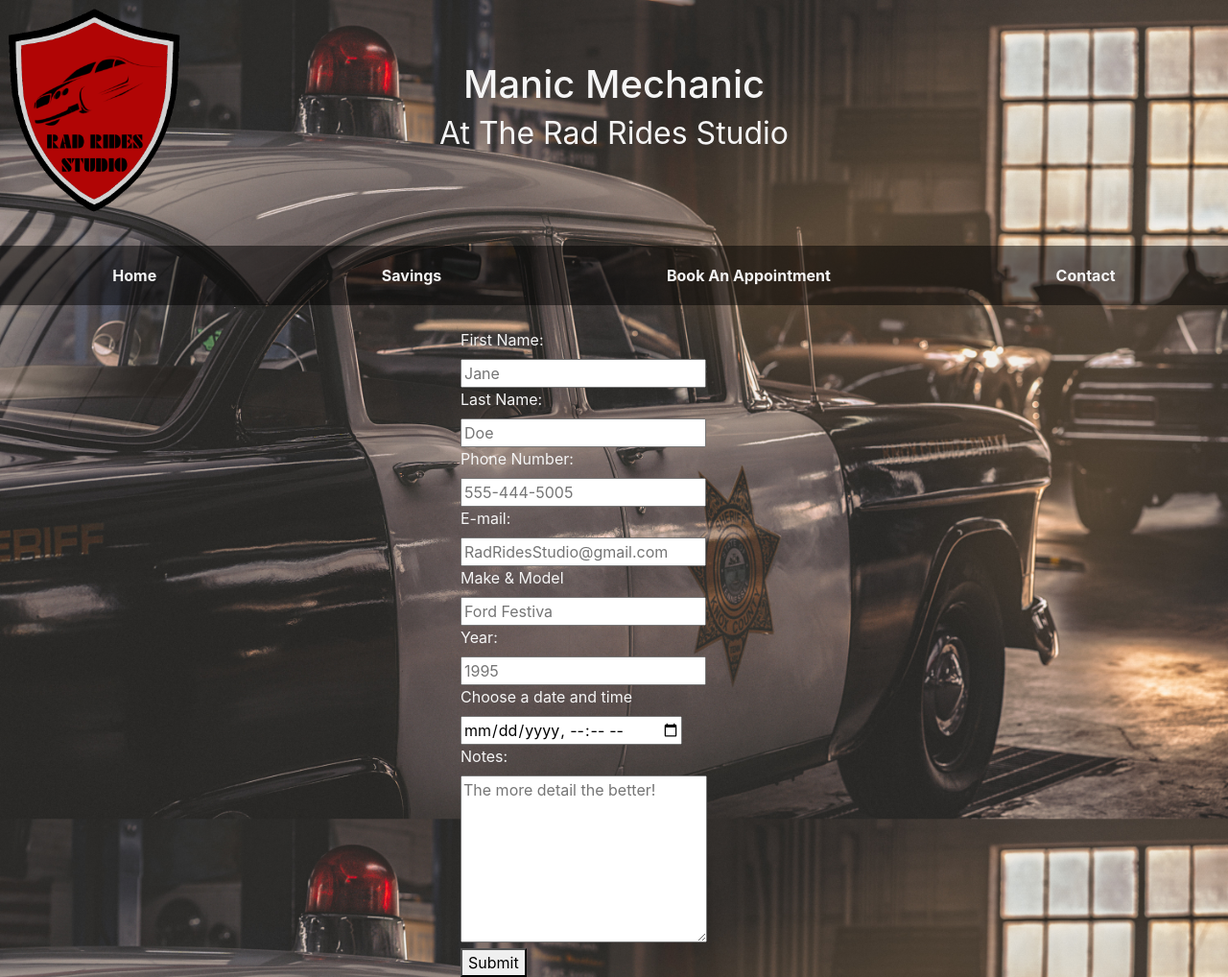
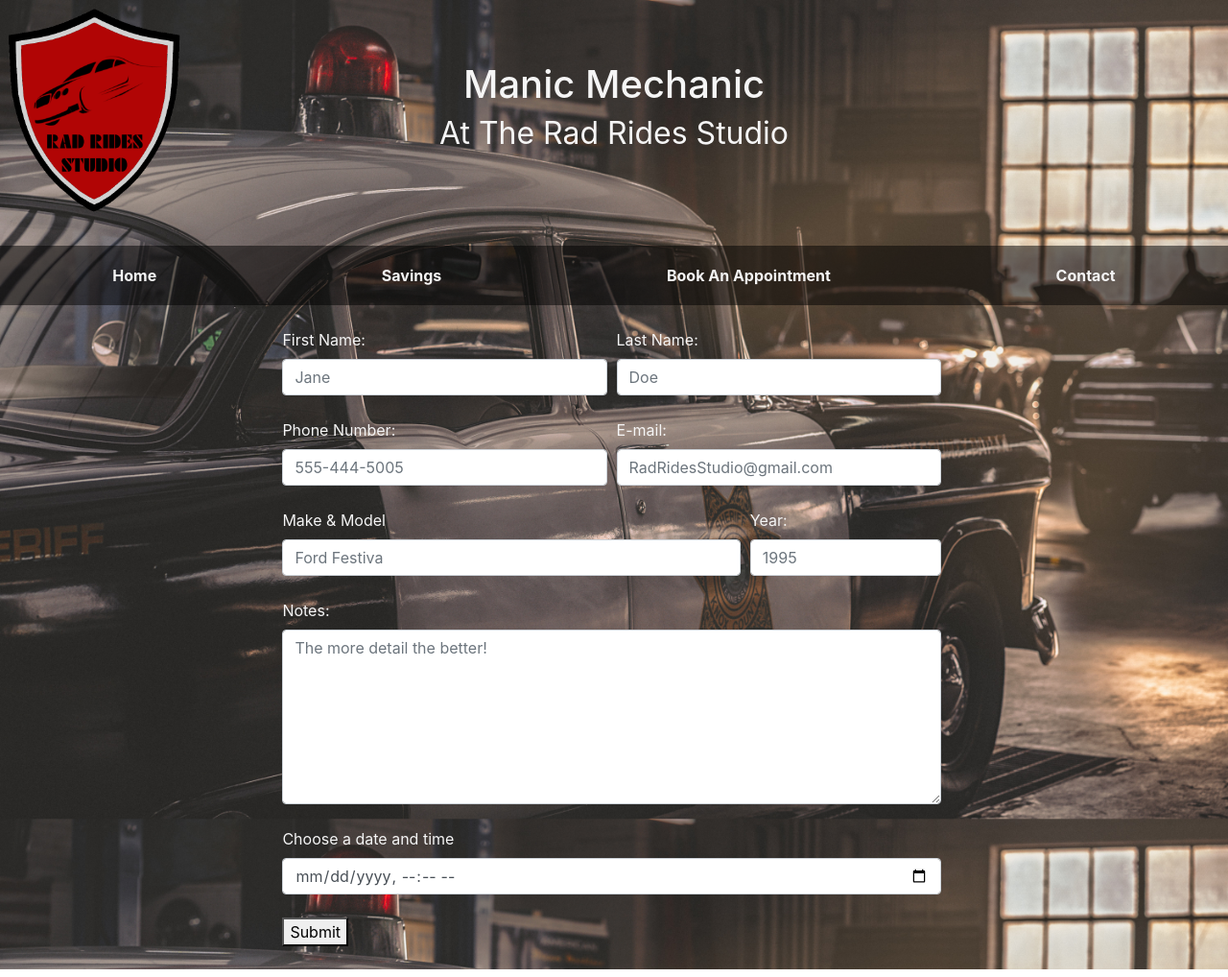
Before and after one commit to nylon-ducky/mechanic-website, a PHP site: page /appointment.html in a window 1280 px wide. Shown: the whole page at 96% size. Run offline with PHP 8.4, Linux system fonts and the light colour scheme.

Commit message:
form styling

```diff
--- a/appointment.html
+++ b/appointment.html
@@ -45,30 +45,60 @@
     </div>
 
     <form id="appointment-form" method="post" action="https://formsubmit.co/radridesstudio@gmail.com">
-        <label for="fname">First Name:</label><br />
-        <input type="text" id="fname" name="fname" placeholder="Jane" required><br />
 
-        <label for="lname">Last Name:</label><br />
-        <input type="text" id="lname" name="lname" placeholder="Doe" required><br />
+        <div class="form-row">
+            <div class="col-md-5">
+                <label for="fname">First Name:</label><br />
+                <input class="form-control" type="text" id="fname" name="fname" placeholder="Jane" required><br />
+            </div>
 
-        <label for="phone">Phone Number:</label><br />
-        <input type="tel" id="phone" name="phone" placeholder="555-444-5005" pattern="[0-9]{3}-[0-9]{3}-[0-9]{4}"><br />
+            <div class="col-md-5">
+                <label for="lname">Last Name:</label><br />
+                <input class="form-control" type="text" id="lname" name="lname" placeholder="Doe" required><br />
+            </div>
+        </div>
 
-        <label for="email">E-mail:</label><br />
-        <input type="email" id="email" name="email" placeholder="RadRidesStudio@gmail.com"><br />
+        <div class="form-row">
+            <div class="col-md-5">
+                <label for="phone">Phone Number:</label><br />
+                <input class="form-control" type="tel" id="phone" name="phone" placeholder="555-444-5005"
+                    pattern="[0-9]{3}-[0-9]{3}-[0-9]{4}"><br />
+            </div>
 
-        <label for="makemodel">Make & Model</label><br />
-        <input type="text" id="makemodel" name="makemodel"placeholder="Ford Festiva"><br />
+            <div class="col-md-5">
+                <label for="email">E-mail:</label><br />
+                <input class="form-control" type="email" id="email" name="email"
+                    placeholder="RadRidesStudio@gmail.com"><br />
+            </div>
+        </div>
 
-        <label for="year">Year:</label><br />
-        <input type="text" id="year" name="year" placeholder="1995"><br />
+        <div class="form-row">
+            <div class="col-md-7">
+                <label for="makemodel">Make & Model</label><br />
+                <input class="form-control" type="text" id="makemodel" name="makemodel"
+                    placeholder="Ford Festiva"><br />
+            </div>
 
-        <label for="date-picker">Choose a date and time</label><br/>
-        <input type="datetime-local" id="date-picker" name="date-picker"></input><br/>
+            <div class="col-md-3">
+                <label for="year">Year:</label><br />
+                <input class="form-control" type="text" id="year" name="year" placeholder="1995"><br />
+            </div>
+        </div>
 
-        <label for="notes">Notes:</label><br/>
-        <textarea id="notes" name="notes" rows="7" cols="23" placeholder="The more detail the better!"></textarea><br/>
+        <div class="form-row">
+            <div class="col-md-10">
+                <label for="notes">Notes:</label><br />
+                <textarea class="form-control" id="notes" name="notes" rows="7" cols="23"
+                    placeholder="The more detail the better!"></textarea><br />
+            </div>
+        </div>
 
+        <div class="form-row">
+            <div class="col-md-10">
+                <label for="date-picker">Choose a date and time</label><br />
+                <input class="form-control" type="datetime-local" id="date-picker" name="date-picker"></input><br />
+            </div>
+        </div>
         <button type="submit" value="submit">Submit</button>
 
     </form>
--- a/wideScreen.css
+++ b/wideScreen.css
@@ -187,9 +187,10 @@ mark {
 }
 
 #appointment-form {
-    width: 25vw;
-    margin: 0 auto;
-
+    width: auto;
+    margin: 0 12.5vw 0 12.5vw;
+    padding-left: 10.5vw;
+    padding-bottom: 3vh;
 
 }
 
```
